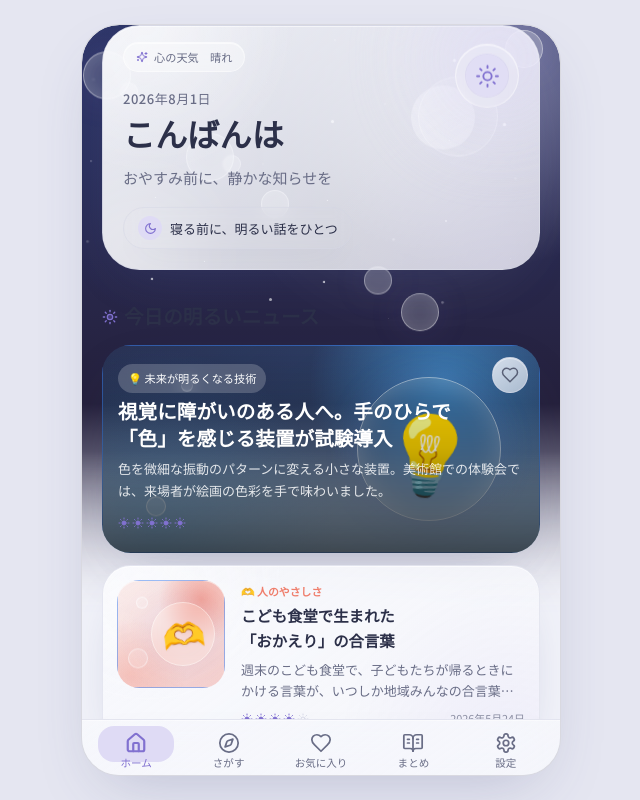
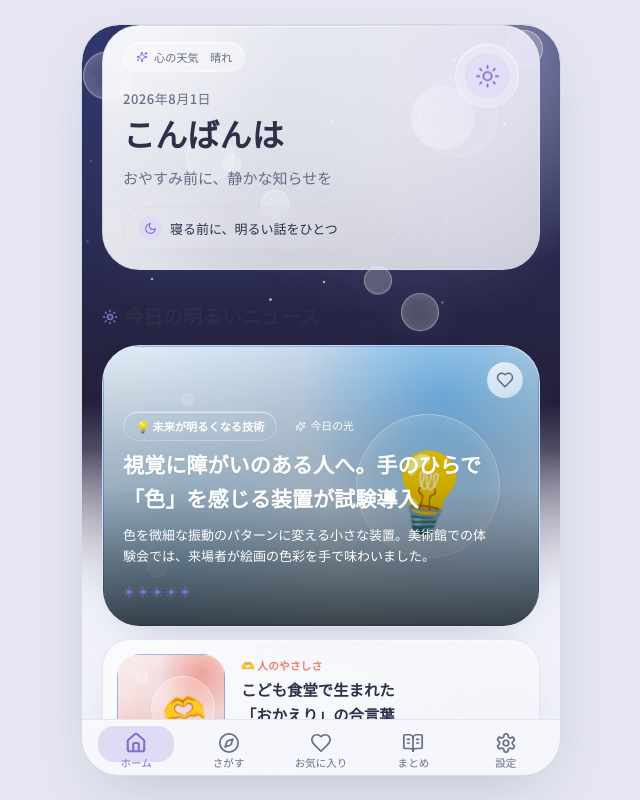
Before and after one commit to sunpotflower4460-cpu/Hot-news, a Next.js app: page /home in a window 1280 px wide. Shown: the whole page, without its empty margins (319-959 px from the left). Built offline with nearby package versions, Linux system fonts and the light colour scheme; a web font is replaced by a local one.

Commit message:
Make the lead story immersive and luminous

```diff
--- a/src/components/article/HeroCard.tsx
+++ b/src/components/article/HeroCard.tsx
@@ -1,4 +1,5 @@
 import Link from 'next/link';
+import { Sparkles } from 'lucide-react';
 import type { Article } from '@/types/article';
 import { CoverArt } from './CoverArt';
 import { ComfortScore } from './ComfortScore';
@@ -10,22 +11,33 @@ export function HeroCard({ article }: { article: Article }) {
   const meta = getCategory(primary);
 
   return (
-    <article className="group relative overflow-hidden rounded-card shadow-soft-lg transition-transform active:scale-[0.99]">
+    <article className="soft-surface float-card group relative overflow-hidden rounded-panel shadow-soft-lg">
       <Link href={`/article/${article.id}`} className="block">
-        <CoverArt category={primary} seed={article.id} size="lg" className="h-52 w-full" />
-        <div className="absolute inset-0 bg-gradient-to-t from-black/65 via-black/20 to-transparent" />
-        <div className="absolute inset-x-0 bottom-0 space-y-1.5 p-4 text-white">
-          <span className="inline-flex items-center gap-1 rounded-pill bg-white/20 px-2.5 py-1 text-[0.7rem] font-medium backdrop-blur">
-            {meta.glyph} {meta.labelJa}
-          </span>
-          <h2 className="text-h2 font-bold leading-snug drop-shadow-sm">{article.title}</h2>
-          <p className="line-clamp-2 text-caption text-white/85">{article.summary}</p>
-          <div className="pt-0.5 [&_.text-line]:!text-white/40">
+        <CoverArt category={primary} seed={article.id} size="lg" className="h-[17.5rem] w-full" />
+        <div className="absolute inset-0 bg-gradient-to-t from-black/70 via-black/20 to-transparent" />
+        <div className="absolute inset-x-0 bottom-0 space-y-2 p-5 text-white">
+          <div className="flex items-center gap-2">
+            <span className="inline-flex items-center gap-1.5 rounded-pill border border-white/25 bg-white/18 px-3 py-1 text-[0.7rem] font-semibold shadow-inner-light backdrop-blur-md">
+              {meta.glyph} {meta.labelJa}
+            </span>
+            <span className="inline-flex items-center gap-1 rounded-pill bg-black/12 px-2.5 py-1 text-[0.68rem] text-white/88 backdrop-blur-sm">
+              <Sparkles size={11} />
+              今日の光
+            </span>
+          </div>
+          <h2 className="max-w-[23rem] text-[1.32rem] font-bold leading-[1.58] drop-shadow-sm">
+            {article.title}
+          </h2>
+          <p className="line-clamp-2 max-w-[23rem] text-caption leading-relaxed text-white/86">
+            {article.summary}
+          </p>
+          <div className="pt-1 [&_.text-line]:!text-white/35">
             <ComfortScore score={article.comfortScore} showLabel={false} />
           </div>
         </div>
+        <div className="absolute -left-1/3 top-0 h-full w-1/3 animate-shimmer bg-gradient-to-r from-transparent via-white/14 to-transparent blur-sm" />
       </Link>
-      <SaveButton id={article.id} className="absolute right-3 top-3 z-10" />
+      <SaveButton id={article.id} className="absolute right-4 top-4 z-10 shadow-soft" />
     </article>
   );
 }
```
